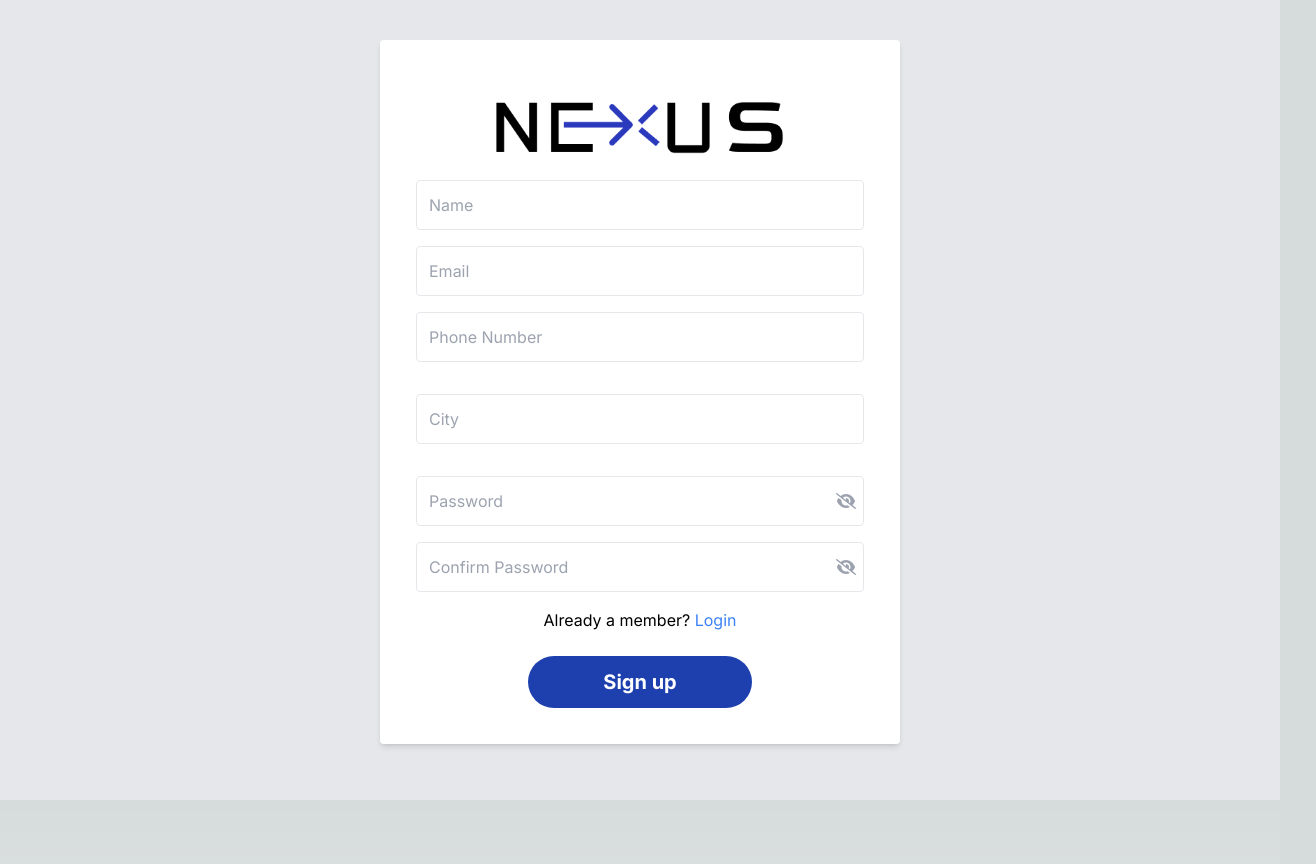
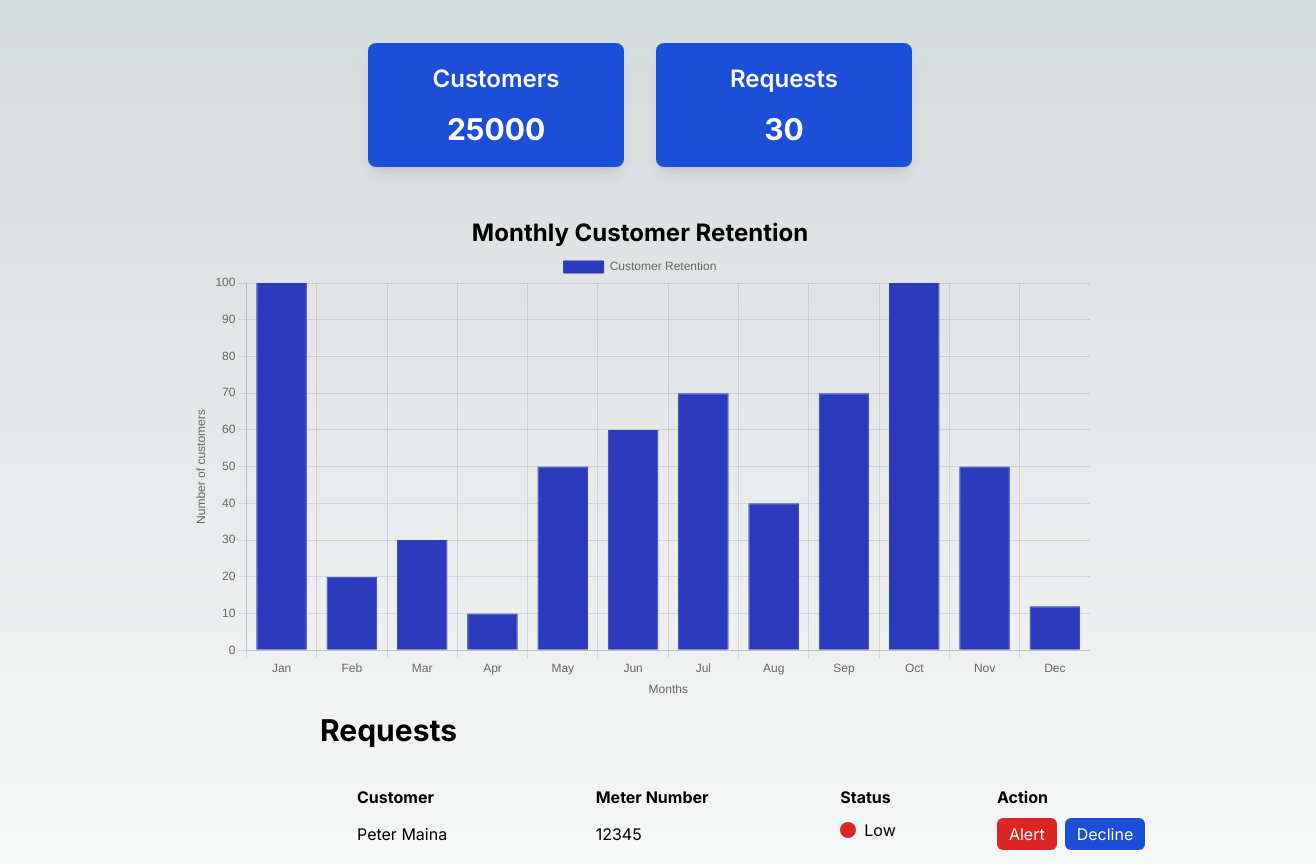
Before and after one commit to njorogewambuielizabeth/Nexus-Fronted, a Next.js app in the folder nexus-webportal/: page / in a window 1280 px wide. Shown: the top 864 px of the page, 1316 px wide, since content can reach past the window. Built offline with nearby package versions, Linux system fonts and the light colour scheme.

Commit message:
Added a customer dashboard

```diff
--- /dev/null
+++ b/nexus-webportal/app/components/cards/index.tsx
@@ -0,0 +1,20 @@
+"use client"
+import React from 'react';
+
+const Cards = () => {
+  return (
+    <div className="py-10" style={{ marginTop: '-1%' }}>
+      <div className="container mx-auto flex flex-wrap justify-center" style={{ top: '-90%' }}>
+        <div className="w-64 bg-blue-700 shadow-lg rounded-lg m-4 p-5 text-center relative" >
+          <h3 className="text-2xl font-semibold text-white">Customers</h3>
+          <p className="text-3xl font-bold text-white mt-4">25000</p>
+        </div>
+        <div className="w-64 bg-blue-700 shadow-lg rounded-lg m-4 p-5 text-center relative" >
+          <h3 className="text-2xl font-semibold text-white">Requests</h3>
+          <p className="text-3xl font-bold text-white mt-4">30</p>
+        </div>
+      </div>
+    </div>
+  );
+};
+export default Cards;
--- /dev/null
+++ b/nexus-webportal/app/components/customerData/page.tsx
@@ -0,0 +1,62 @@
+"use client"
+import React from 'react';
+import { Bar } from 'react-chartjs-2';
+import 'chart.js/auto';
+
+const ChartComponent = () => {
+  const data = {
+    labels: ['Jan', 'Feb', 'Mar', 'Apr', 'May', 'Jun', 'Jul', 'Aug', 'Sep', 'Oct', 'Nov', 'Dec'],
+    datasets: [
+      {
+        label: 'Customer Retention',
+        backgroundColor: '#2B39BD',
+        borderColor: '#2B39BD',
+        borderWidth: 1,
+        data: [100, 20, 30, 10, 50, 60, 70, 40, 70, 100, 50, 12],
+      },
+    ],
+  };
+  const options = {
+    scales: {
+      x: {
+        title: {
+          display: true,
+          text: 'Months',
+        },
+      },
+      y: {
+        beginAtZero: true,
+        title: {
+          display: true,
+          text: 'Number of customers',
+        },
+      },
+    },
+  };
+  const container = {
+    display: 'flex',
+    flexDirection: 'column',
+    alignItems: 'center',
+    justifyContent: 'center',
+    width: '100%',
+    height: '450px',
+
+  };
+
+
+  const titleStyles = {
+    fontSize: '1.5rem',
+    fontWeight: 'bold',
+    marginTop: '20px',
+  };
+
+  return (
+
+    <div style={container} >
+      <h2 style={titleStyles}>Monthly Customer Retention</h2>
+      <Bar  data={data} options={options} />
+    </div>
+
+  );
+};
+export default ChartComponent;
--- /dev/null
+++ b/nexus-webportal/app/components/details/index.tsx
@@ -0,0 +1,48 @@
+"use client"
+import React from 'react';
+
+const Details = () => {
+  const customers = [
+    { name: 'Peter Maina', meterNumber: '12345', status: 'low' },
+    { name: 'Peris Nduta', meterNumber: '67890', status: 'stable' },
+    { name: 'Alice Moraa', meterNumber: '54321', status: 'low' },
+    { name: 'Mary Apiu', meterNumber: '98765', status: 'stable' },
+    { name: 'Annet Wambui', meterNumber: '24680', status: 'low' },
+  ];
+  return (
+    <div className="details-section ml-80  " style={{marginTop:"3%"}}>
+      <h2 className="text-3xl font-bold mb-4">Requests</h2>
+      <table className="min-w-full m-9">
+        <thead>
+          <tr>
+            <th className="text-left">Customer</th>
+            <th className="text-left">Meter Number</th>
+            <th className="text-left">Status</th>
+            <th className="text-left">Action</th>
+          </tr>
+        </thead>
+        <tbody>
+          {customers.map((customer, index) => (
+            <tr key={index}>
+              <td className="py-2">{customer.name}</td>
+              <td className="py-2">{customer.meterNumber}</td>
+              <td className="py-2 flex items-center">
+                <div
+                  className={`w-4 h-4 rounded-full ${customer.status === 'low' ? 'bg-red-600' : 'bg-green-500'}`}
+                ></div>
+                <span className="ml-2">
+                  {customer.status === 'low' ? 'Low' : 'Stable'}
+                </span>
+              </td>
+              <td className="py-2">
+                <button className="px-3 py-1 bg-red-600 text-white rounded-md mr-2">Alert</button>
+                <button className="px-3 py-1 bg-blue-700 text-white rounded-md">Decline</button>
+              </td>
+            </tr>
+          ))}
+        </tbody>
+      </table>
+    </div>
+  );
+};
+export default Details;
--- /dev/null
+++ b/nexus-webportal/app/components/searchBar/index.tsx
@@ -0,0 +1,38 @@
+'use client'
+import React, { useState, ChangeEvent } from 'react';
+import { FaSearch } from 'react-icons/fa';
+
+interface SearchBar {
+  onSearch: (query: string) => void;
+}
+
+const SearchBar: React.FC<SearchBar> = ({ onSearch }) => {
+  const [searchQuery, setSearchQuery] = useState<string>('');
+
+  const handleInputChange = (e: ChangeEvent<HTMLInputElement>) => {
+    const query = e.target.value;
+    setSearchQuery(query);
+  };
+
+  const handleSearch = () => {
+    onSearch(searchQuery);
+  };
+
+  return (
+    <div className="relative mt-[-52.3%] ml-[32%]">
+      <input
+        type="search"
+        placeholder="Search..."
+        className="border border-black rounded-full p-2 pl-10 pr-6 w-2/4"
+        onChange={handleInputChange}
+        value={searchQuery}
+      />
+      <FaSearch
+        className="w-4 h-4 text-gray-500 absolute left-3 top-2 cursor-pointer"
+        onClick={handleSearch}
+      />
+    </div>
+  );
+};
+
+export default SearchBar;
--- a/nexus-webportal/app/login/page.tsx
+++ b/nexus-webportal/app/login/page.tsx
@@ -1,7 +1,7 @@
 'use client'
 import React, { useState, ChangeEvent, FormEvent } from "react";
 import  Link from "next/link";
-import Footer from "../components/footer";
+import Footer from "../footer";
 import { FontAwesomeIcon } from "@fortawesome/react-fontawesome";
 import { faEye, faEyeSlash } from "@fortawesome/free-solid-svg-icons";
 
--- a/nexus-webportal/app/page.tsx
+++ b/nexus-webportal/app/page.tsx
@@ -1,16 +1,20 @@
-import Image from 'next/image'
 import React from 'react'
-import Register from './register/page'
-
-
-
+// import Register from './register/page'
+import CustomerData from './components/customerData/page'
+import SearchBar from './components/searchBar'
+import Cards from './components/cards'
+import Details from './components/details'
 
 
 export default function Home() {
   return (
     <main>
       <div>
-      <Register/>
+      {/* <Register/> */}
+      {/* <SearchBar/> */}
+      <Cards/>
+      <CustomerData/>
+      <Details/>
       </div>
     </main>
   )
--- a/nexus-webportal/app/register/page.tsx
+++ b/nexus-webportal/app/register/page.tsx
@@ -1,7 +1,7 @@
 'use client'
 import React, { useState, ChangeEvent, FormEvent } from "react";
 import  Link from "next/link";
-import Footer from "../components/footer";
+import Footer from "../footer";
 import { FontAwesomeIcon } from "@fortawesome/react-fontawesome";
 import { faEye, faEyeSlash } from "@fortawesome/free-solid-svg-icons";
 
--- a/nexus-webportal/package.json
+++ b/nexus-webportal/package.json
@@ -9,6 +9,7 @@
     "lint": "next lint"
   },
   "dependencies": {
+    "@fortawesome/fontawesome-svg-core": "^6.4.2",
     "@fortawesome/free-solid-svg-icons": "^6.4.2",
     "@fortawesome/react-fontawesome": "^0.2.0",
     "@react-google-maps/api": "^2.19.2",
@@ -16,7 +17,7 @@
     "@types/react": "18.2.21",
     "@types/react-dom": "18.2.7",
     "autoprefixer": "10.4.15",
-    "chart.js": "^2.9.4",
+    "chart.js": "^4.4.0",
     "eslint": "8.48.0",
     "eslint-config-next": "13.4.19",
     "leaflet": "^1.9.4",
@@ -25,6 +26,7 @@
     "next-auth": "^4.23.1",
     "postcss": "8.4.29",
     "react": "18.2.0",
+    "react-chartjs-2": "^5.2.0",
     "react-dom": "18.2.0",
     "react-icons": "^4.11.0",
     "react-leaflet": "^4.2.1",
```
Also changed, not shown: nexus-webportal/app/footer/index.tsx (renamed from nexus-webportal/app/components/footer/index.tsx), 1 other file (tests, documents, lock files or other folders).
